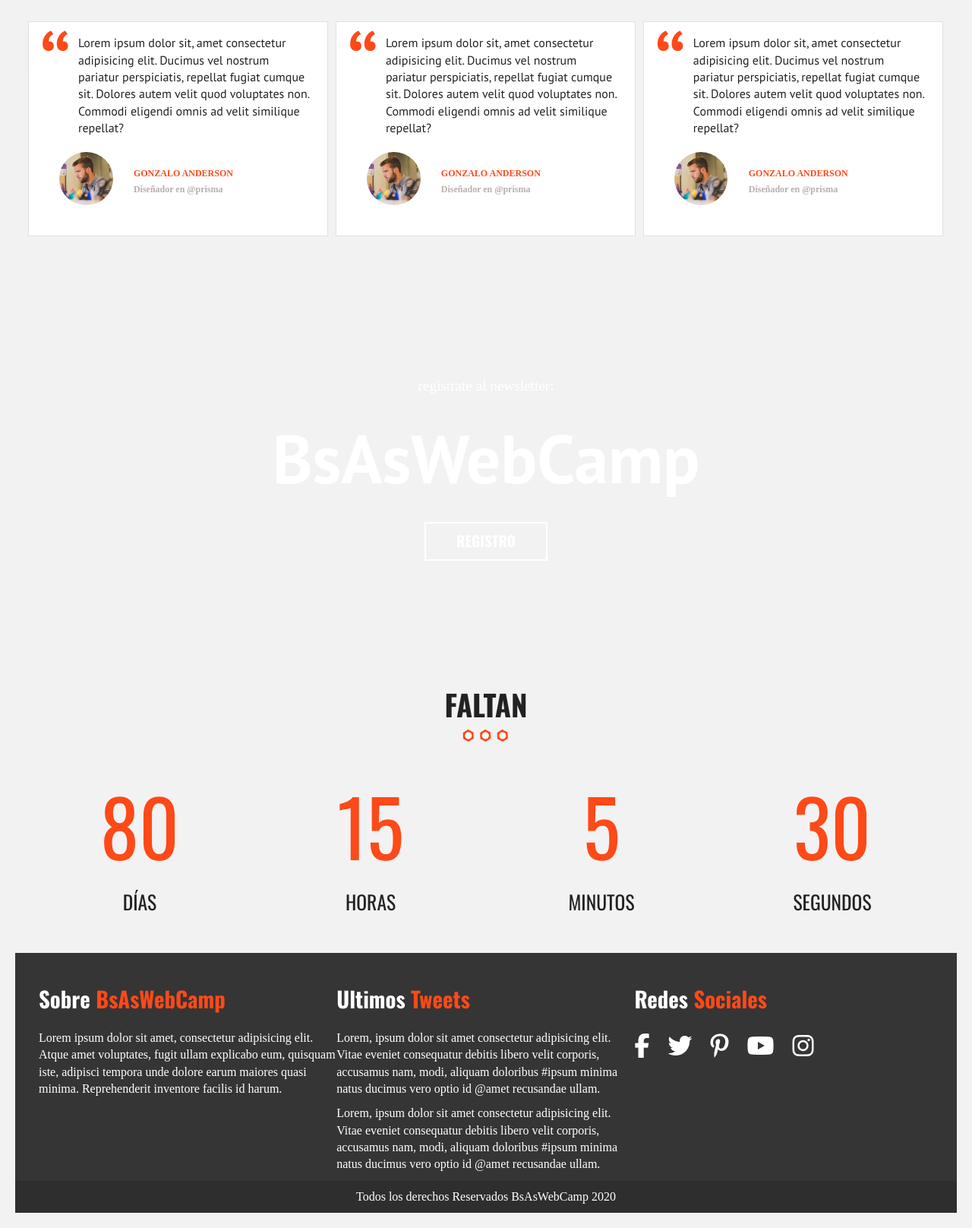
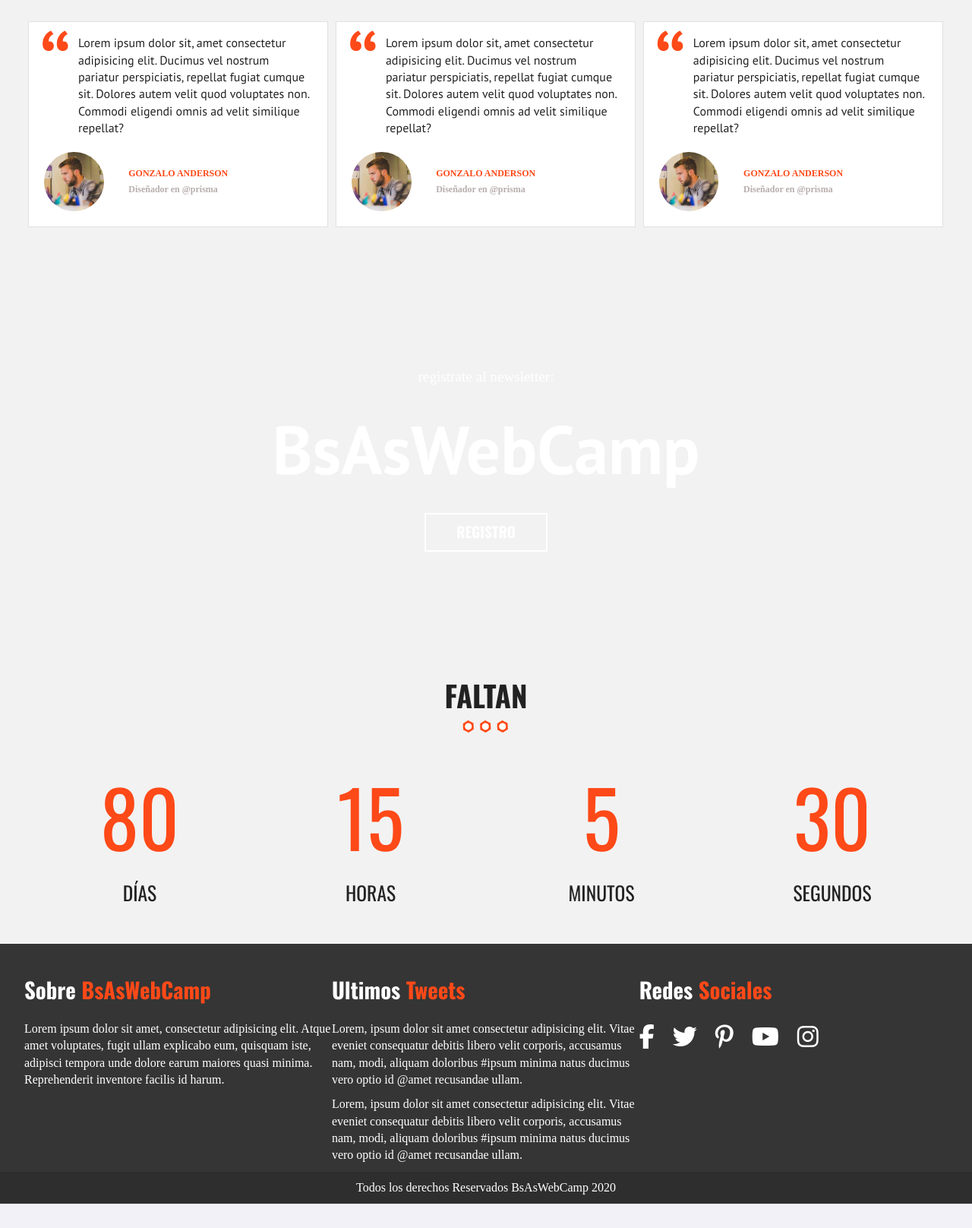
Before and after one commit to SebasAnderson/Taller3, a PHP site: page / in a window 1280 px wide. Shown: the part 4681-6297 px from the top of the page at 76% size. After the commit the page ends 6265 px from the top, so only its background shows below. Run offline with PHP 8.4, Linux system fonts and the light colour scheme; some libraries are stand-ins or nearby versions.

Commit message:
se corrige error en el footer margin 0

```diff
--- a/css/main.css
+++ b/css/main.css
@@ -743,7 +743,7 @@
         footer {
             background-color: #353535;
             padding-top: 40px;
-            margin: 20px;
+            margin: 20px 0 0 0;
         }
 
         footer.contenedor>div {
```
